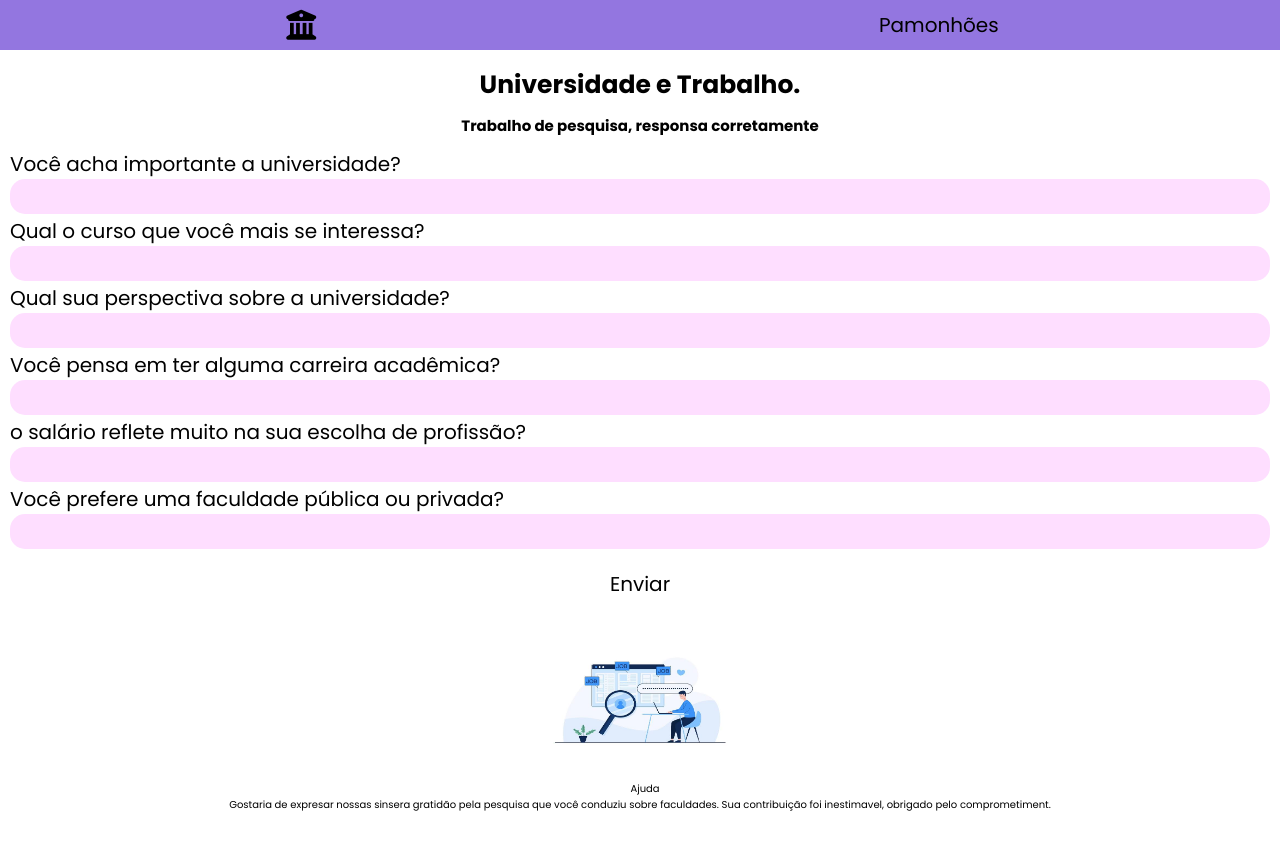
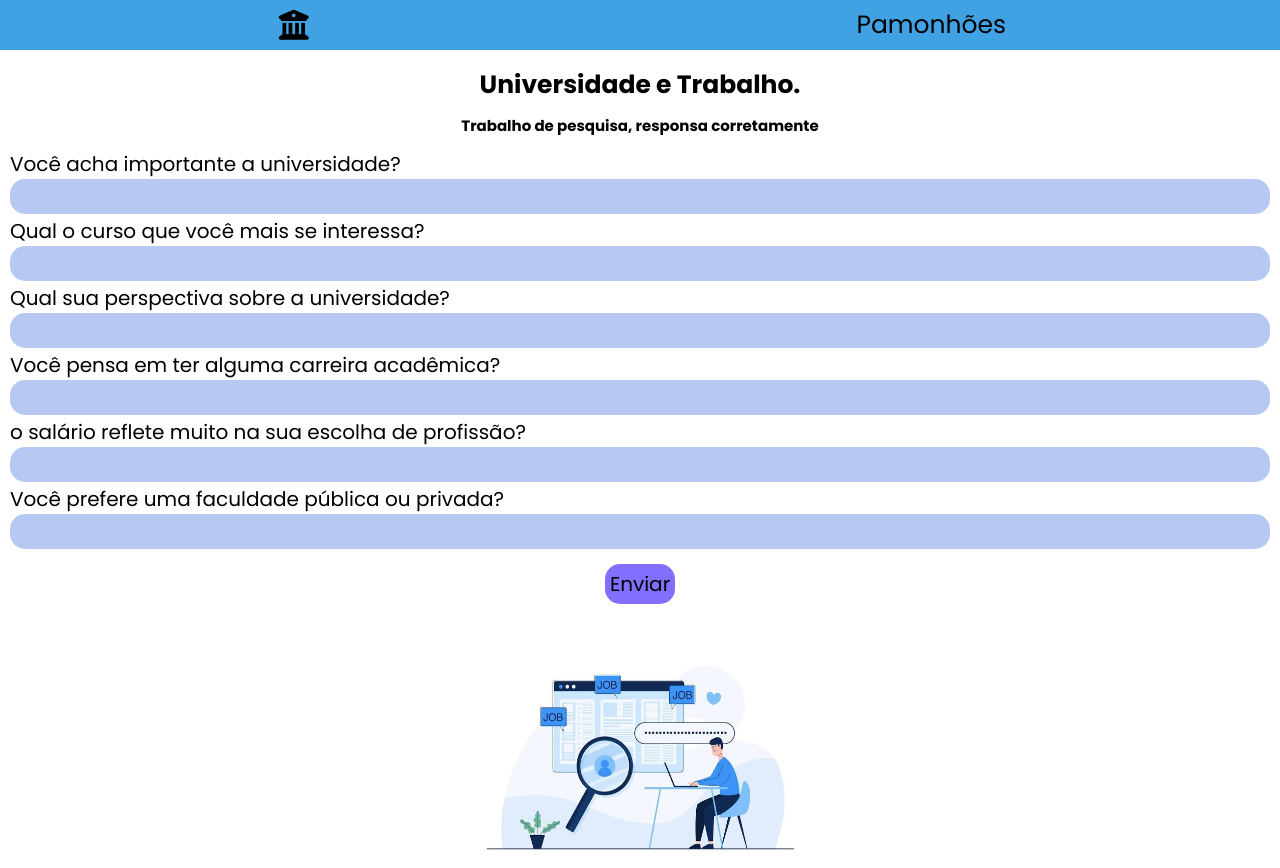
Before and after one commit to nico-cbr/escola-prj, a plain HTML site: page index.html in a window 1280 px wide. Shown: the top 868 px of the page. Before the commit the page ends 833 px from the top, so only its background shows below. Drawn offline with Linux system fonts and the light colour scheme.

Commit message:
Add files via upload

```diff
--- a/style.css
+++ b/style.css
@@ -11,15 +11,18 @@
   --azul-claro: #B9F3FC;
   --azul-medio: #AEE2FF;
   --azul-escuro: #93C6E7;
-  --rosa-leve: #FEDEFF;
-  --Cor-destacada: #9376E0;
+  --rosa-leve: #B7C9F2;
+  --Cor-destacada: #836FFF;
+}
+
+body {
+  background-color: rgba(255, 255, 255, 0.808);
 }
 
 header{
   height: 50px;
-  background-color: #fff;
   font-size: 15pt;
-  background-color: var(--Cor-destacada);
+  background-color: #40A2E3;
   display: flex;
   align-items: center;
   justify-content: space-around;
@@ -27,7 +30,7 @@ header{
 
 header h1{
   font-weight: 400;
-  font-size: 20px;
+  font-size: 25px;
 }
 
 header i {
@@ -82,7 +85,7 @@ form{
     /* botao config */
 
   .btn{
-    background-color: #fff;
+    background-color: var(--Cor-destacada);
     border-radius: 15px;
     border-style: none;
     font-weight: 400;
@@ -91,8 +94,8 @@ form{
     display: grid;
     text-align: left;
     font-size: 20px;
+    transition: 90ms;
   }
-
 
   .btn:hover {
     background-color:var(--Cor-destacada);
@@ -121,8 +124,8 @@ form{
   /* Imagem */
 
   .rodape .rodape_logo{
-    width: 200px;
-    height: 100px;
+    width: 360px;
+    height: 215px;
   }
 
   /* Footer/Rodape */
@@ -145,10 +148,18 @@ form{
     margin-left: 1em;
   }
 
+  .rodape_texto{
+    font-size: 15px;
+  }
+
+  .a{
+    font-size: 18px;
+  }
+
   .rodape_lista a:hover{
-  color: var(--azul-medio);/* trocar cor */
+  color: var(--azul-escuro);/* trocar cor */
   }
 
   .lista_link a:active{
-    color:var(--azul-escuro);/* trocar cor */
+    color:var(--azul-claro);/* trocar cor */
   }
```
